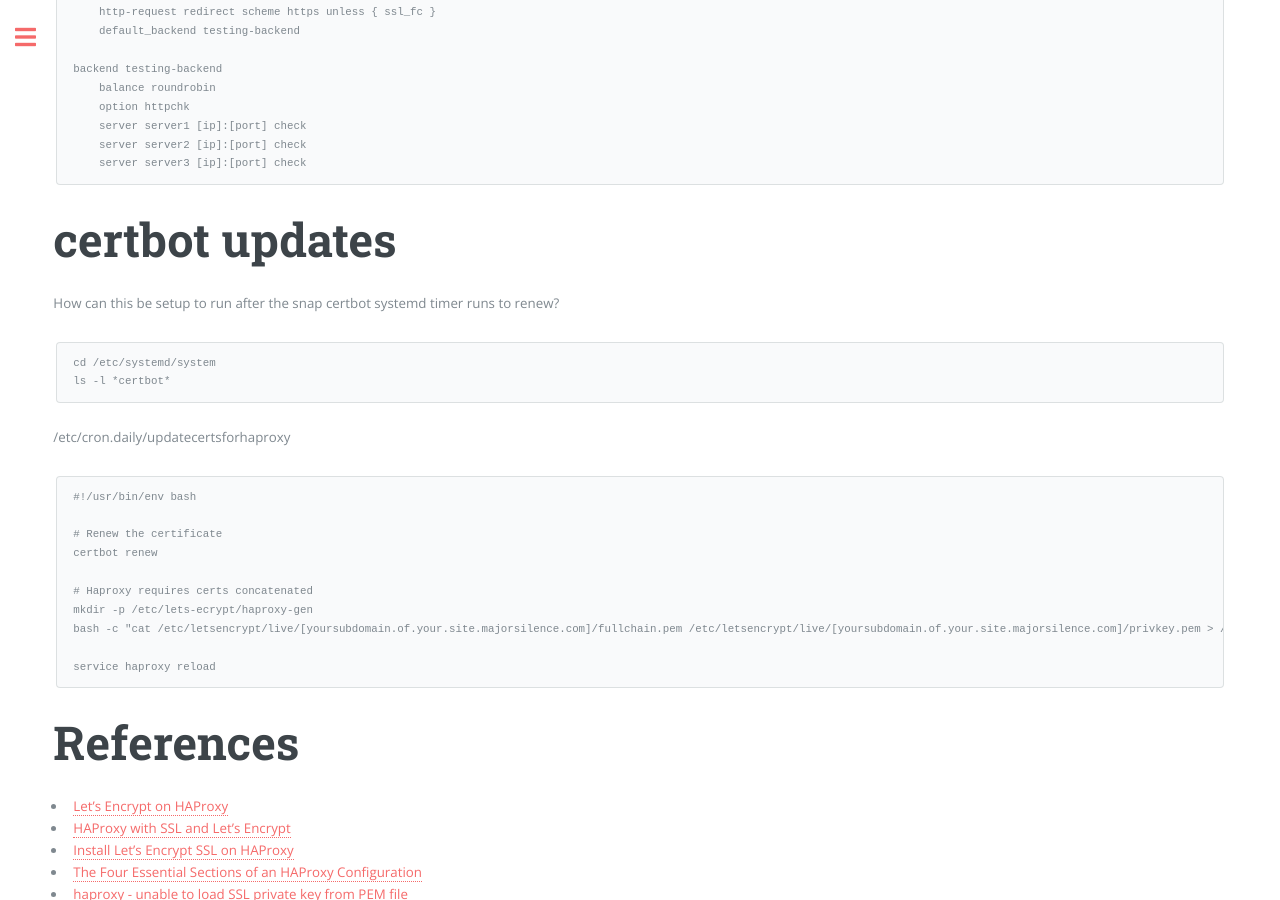
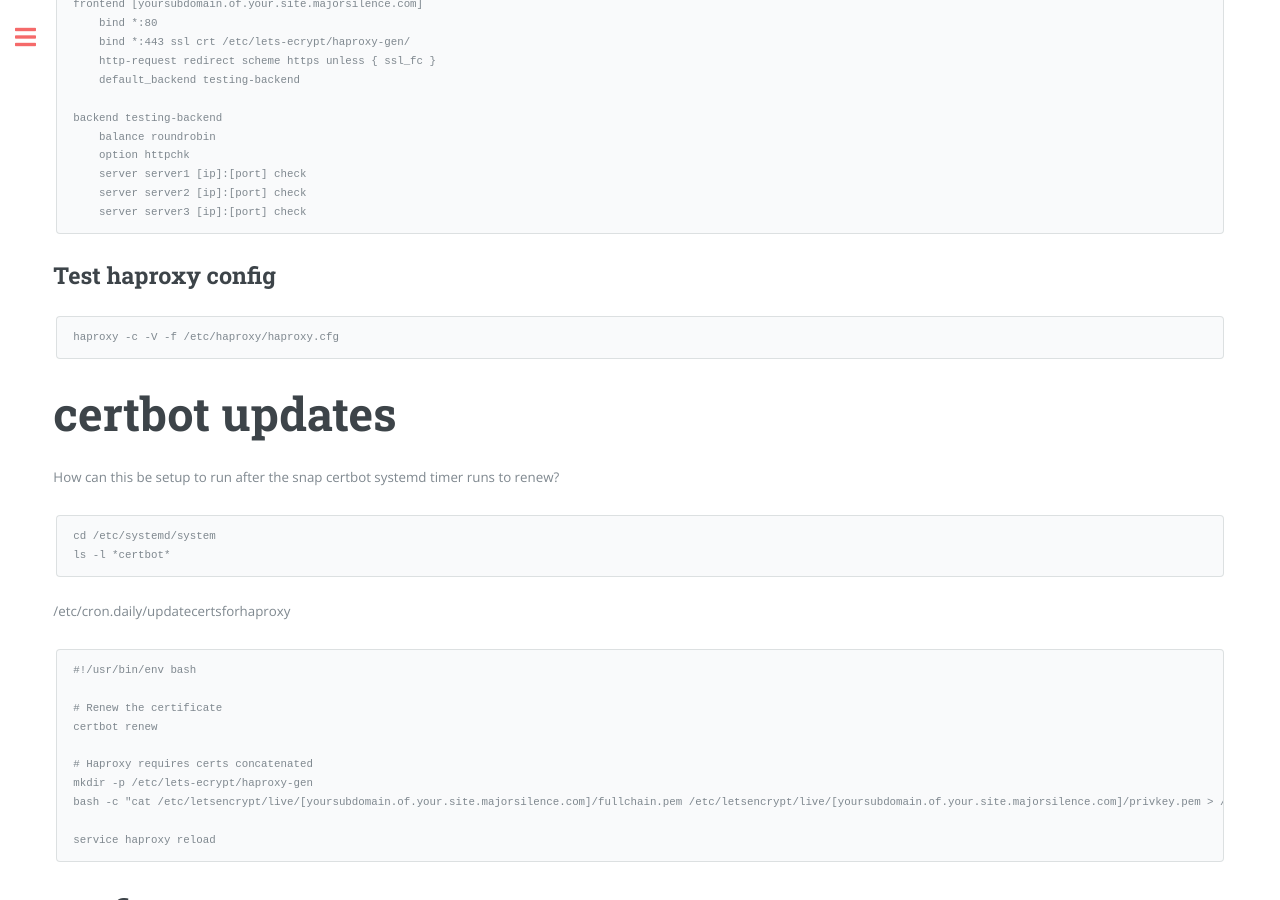
Before and after one commit to majorsilence/Dev, a Jekyll site: the page built from _posts/2022-04-10-haproxy-letsencrypt.md, in a window 1280 px wide and 900 px high, scrolled down 1808 px. Built offline with Jekyll 4.4.1, drawn with Linux system fonts in a browser that asks for light colours.

Commit message:
Update 2022-04-10-haproxy-letsencrypt.md

````diff
--- a/_posts/2022-04-10-haproxy-letsencrypt.md
+++ b/_posts/2022-04-10-haproxy-letsencrypt.md
@@ -90,6 +90,12 @@ backend testing-backend
     server server3 [ip]:[port] check
 ```
 
+## Test haproxy config
+
+```bash
+haproxy -c -V -f /etc/haproxy/haproxy.cfg
+```
+
 
 # certbot updates
 
````
